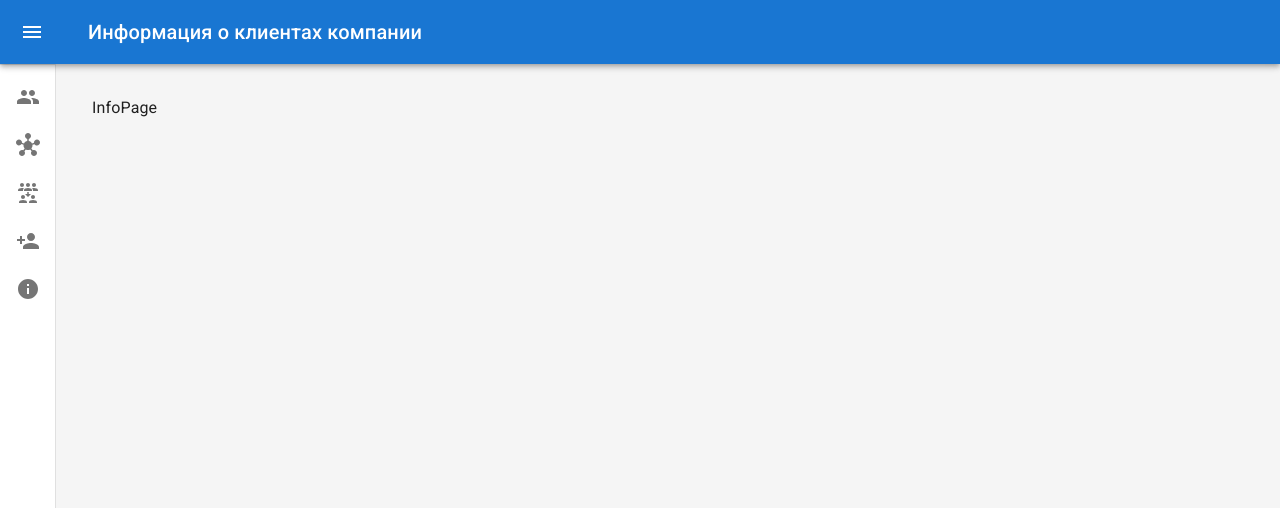
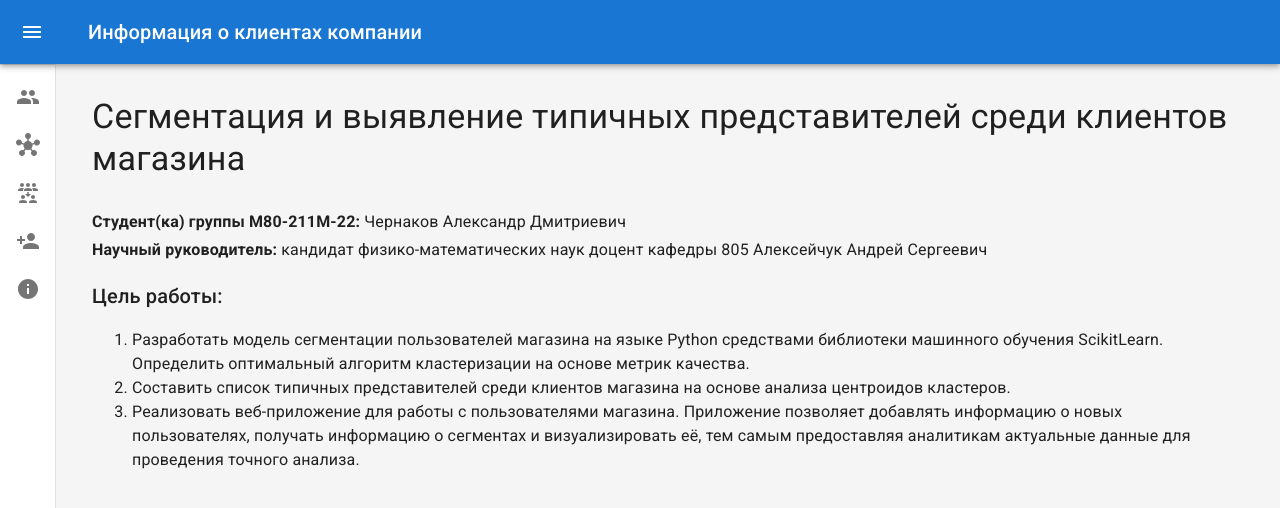
Before and after one commit to CloudMamoru/Frontend-GraduateWork, a React (Vite) app: page /analytics/info in a window 1280 px wide. Shown: the top 508 px of the page. Built offline with nearby package versions, Linux system fonts and the light colour scheme; no server answers.

Commit message:
Add InfoPage

```diff
--- a/src/components/Customers/Customers.tsx
+++ b/src/components/Customers/Customers.tsx
@@ -4,28 +4,21 @@ import TableCell from '@mui/material/TableCell';
 import TableHead from '@mui/material/TableHead';
 import TableRow from '@mui/material/TableRow';
 import Title from '../Title/Title';
-import { useDispatch, useSelector } from 'react-redux';
-import { AppDispatch, RootState } from '../../store/store';
 import React, { useEffect, useState } from 'react';
 import { TablePagination } from '@mui/material';
-import { getCustomers } from '../../store/customer.slice';
 import { useNavigate } from 'react-router-dom';
+import { CustomerInterface } from '../../interfaces/customer.interface';
 
-export default function Customers() {
+interface CustomerProps {
+	customers: CustomerInterface[],
+	title?: string
+}
+
+export default function Customers({customers, title='Клиенты'}: CustomerProps) {
 	const navigate = useNavigate();
-	const dispatch = useDispatch<AppDispatch>();
-	// ! Принимаем из пропсов
-	const customers = useSelector((s: RootState) => s.customer.customers);
 	const countOfRecords = customers.length;
 	const [page, setPage] = useState(0);
 	const [rowsPerPage, setRowsPerPage] = useState(15);
-
-
-	// ! УДАЛИТЬ
-	useEffect(() => {
-		dispatch(getCustomers());
-	}, []);
-
 
 	const handleChangePage = (
 		event: React.MouseEvent<HTMLButtonElement> | null,
@@ -63,7 +56,7 @@ export default function Customers() {
 
 	return (
 		<React.Fragment>
-			<Title>Клиенты</Title>
+			<Title>{title}</Title>
 			<Table size="small">
 				<TableHead>
 					<TableRow>
--- a/src/layouts/CustomerLayout/CustomerLayout.tsx
+++ b/src/layouts/CustomerLayout/CustomerLayout.tsx
@@ -1,4 +1,4 @@
-import * as React from 'react';
+import React, { useEffect } from 'react';
 import { styled, createTheme, ThemeProvider } from '@mui/material/styles';
 import CssBaseline from '@mui/material/CssBaseline';
 import MuiDrawer from '@mui/material/Drawer';
@@ -14,6 +14,9 @@ import MenuIcon from '@mui/icons-material/Menu';
 import ChevronLeftIcon from '@mui/icons-material/ChevronLeft';
 import { mainListItems } from '../../components/listItems/listItems';
 import { Outlet } from 'react-router-dom';
+import { useDispatch } from 'react-redux';
+import { AppDispatch } from '../../store/store';
+import { getCustomers, getTypicalCustomers } from '../../store/customer.slice';
 
 const drawerWidth: number = 280;
 
@@ -65,14 +68,20 @@ const Drawer = styled(MuiDrawer, { shouldForwardProp: (prop) => prop !== 'open'
 	})
 );
 
-// TODO remove, this demo shouldn't need to reset the theme.
 const defaultTheme = createTheme();
 
 export default function CustomerLayout() {
+	const dispatch = useDispatch<AppDispatch>();
 	const [open, setOpen] = React.useState(false);
 	const toggleDrawer = () => {
 		setOpen(!open);
 	};
+
+	useEffect(() => {
+		dispatch(getCustomers());
+		dispatch(getTypicalCustomers());
+	}, []);
+
 
 	return (
 		<ThemeProvider theme={defaultTheme}>
--- a/src/pages/ClusterPage/ClusterPage.tsx
+++ b/src/pages/ClusterPage/ClusterPage.tsx
@@ -1,11 +1,46 @@
-import { Paper } from '@mui/material';
-import Customers from '../../components/Customers/Customers';
+import { Grid, Paper } from '@mui/material';
+import Chart from '../../components/Chart/Chart';
+import Deposits from '../../components/Deposits/Deposits';
+import Orders from '../../components/Orders/Orders';
 
 
 export const ClusterPage = () => {
 	return (
-		<Paper sx={{ p: 2, display: 'flex', flexDirection: 'column' }}>
-			<Customers />
-		</Paper>
+		<div>
+			<Grid container spacing={3}>
+				{/* Chart */}
+				<Grid item xs={12} md={8} lg={9}>
+					<Paper
+						sx={{
+							p: 2,
+							display: 'flex',
+							flexDirection: 'column',
+							height: 240
+						}}
+					>
+						<Chart />
+					</Paper>
+				</Grid>
+				{/* Recent Deposits */}
+				<Grid item xs={12} md={4} lg={3}>
+					<Paper
+						sx={{
+							p: 2,
+							display: 'flex',
+							flexDirection: 'column',
+							height: 240
+						}}
+					>
+						<Deposits />
+					</Paper>
+				</Grid>
+				{/* Recent Orders */}
+				<Grid item xs={12}>
+					<Paper sx={{ p: 2, display: 'flex', flexDirection: 'column' }}>
+						<Orders />
+					</Paper>
+				</Grid>
+			</Grid>
+		</div>
 	);
 };
--- a/src/pages/CustomersPage/CustomersPage.tsx
+++ b/src/pages/CustomersPage/CustomersPage.tsx
@@ -1,40 +1,10 @@
-import { Grid, Paper } from '@mui/material';
-import Chart from '../../components/Chart/Chart';
-import Deposits from '../../components/Deposits/Deposits';
-import Orders from '../../components/Orders/Orders';
+import { useSelector } from 'react-redux';
+import { RootState } from '../../store/store';
+import Customers from '../../components/Customers/Customers';
 
 export const CustomersPage = () => {
+	const customers = useSelector((s: RootState) => s.customer.customers);
 	return (
-		<Grid container spacing={3}>
-			<Grid item xs={12} md={8} lg={9}>
-				<Paper
-					sx={{
-						p: 2,
-						display: 'flex',
-						flexDirection: 'column',
-						height: 240
-					}}
-				>
-					<Chart />
-				</Paper>
-			</Grid>
-			<Grid item xs={12} md={4} lg={3}>
-				<Paper
-					sx={{
-						p: 2,
-						display: 'flex',
-						flexDirection: 'column',
-						height: 240
-					}}
-				>
-					<Deposits />
-				</Paper>
-			</Grid>
-			<Grid item xs={12}>
-				<Paper sx={{ p: 2, display: 'flex', flexDirection: 'column' }}>
-					<Orders />
-				</Paper>
-			</Grid>
-		</Grid>
+		<Customers customers={customers} />
 	);
 };
--- a/src/pages/InfoPage/InfoPage.tsx
+++ b/src/pages/InfoPage/InfoPage.tsx
@@ -1,7 +1,37 @@
+import { Typography, Grid } from '@mui/material';
 
-
-export const InfoPage = () => {
+export function InfoPage() {
 	return (
-		<div>InfoPage</div>
+		<Grid container spacing={2}>
+			<Grid item xs={12}>
+				<Typography variant="h4" gutterBottom>
+          Сегментация и выявление типичных представителей среди клиентов магазина
+				</Typography>
+			</Grid>
+			<Grid item xs={12}>
+				<Typography variant="subtitle1">
+					<b>Студент(ка) группы М80-211М-22:</b> Чернаков Александр Дмитриевич
+				</Typography>
+				<Typography variant="subtitle1">
+					<b>Научный руководитель:</b> кандидат физико-математических наук доцент кафедры 805 Алексейчук Андрей Сергеевич
+				</Typography>
+			</Grid>
+			<Grid item xs={12}>
+				<Typography variant="h6" gutterBottom>
+          Цель работы:
+				</Typography>
+				<ol>
+					<li>
+            Разработать модель сегментации пользователей магазина на языке Python средствами библиотеки машинного обучения ScikitLearn. Определить оптимальный алгоритм кластеризации на основе метрик качества.
+					</li>
+					<li>
+            Составить список типичных представителей среди клиентов магазина на основе анализа центроидов кластеров.
+					</li>
+					<li>
+            Реализовать веб-приложение для работы с пользователями магазина. Приложение позволяет добавлять информацию о новых пользователях, получать информацию о сегментах и визуализировать её, тем самым предоставляя аналитикам актуальные данные для проведения точного анализа.
+					</li>
+				</ol>
+			</Grid>
+		</Grid>
 	);
-};
+}
--- a/src/pages/TypicalPage/TypicalPage.tsx
+++ b/src/pages/TypicalPage/TypicalPage.tsx
@@ -1,7 +1,12 @@
+import { useSelector } from 'react-redux';
+import { RootState } from '../../store/store';
+import Customers from '../../components/Customers/Customers';
 
 
 export const TypicalPage = () => {
+	const typicalCustomers = useSelector((s: RootState) => s.customer.typicalCustomers);
+
 	return (
-		<div>TypicalPage</div>
+		<Customers customers={typicalCustomers} title='Типичные представители' />
 	);
 };
```
